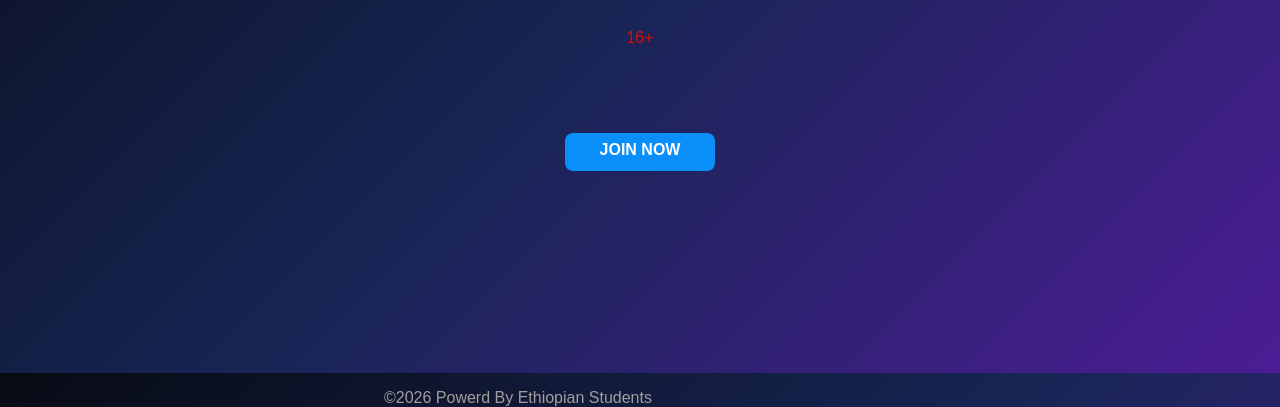
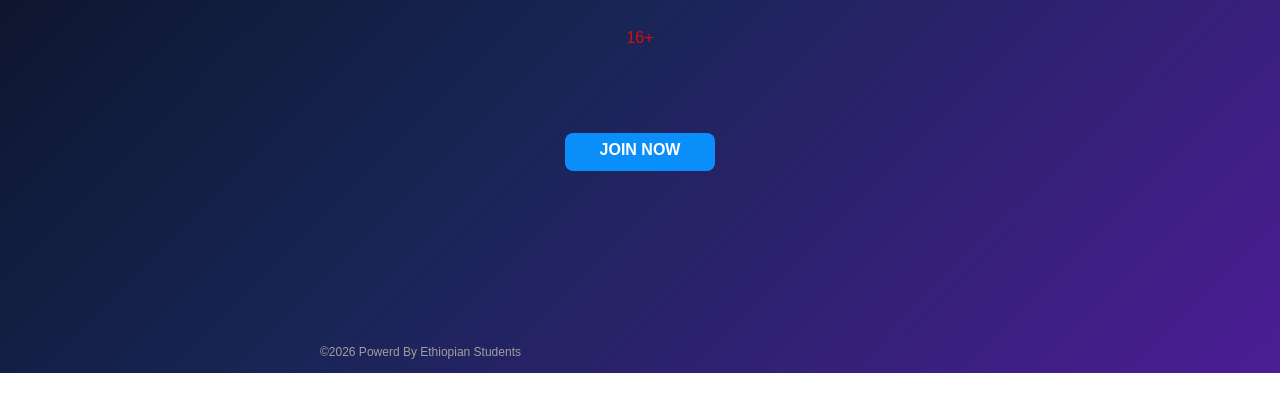
Before and after one commit to EthiopiaHigh/High-School-Group, a plain HTML site: page index.html in a window 1280 px wide. Shown: the part 427-834 px from the top of the page. After the commit the page ends 800 px from the top, so only its background shows below. Drawn offline with Linux system fonts and the light colour scheme.

Commit message:
Update style.css

```diff
--- a/style.css
+++ b/style.css
@@ -56,9 +56,9 @@ body {
 }
 #FO {
   position: absolute;
-  top: 100%;
-  left: 30%;
+  top: 95%;
+  left: 25%;
   font-family: sans-serif;
-  font-family: 8px;
+  font-size: 12px;
   color: hwb(0 62% 36%);
 }
```
